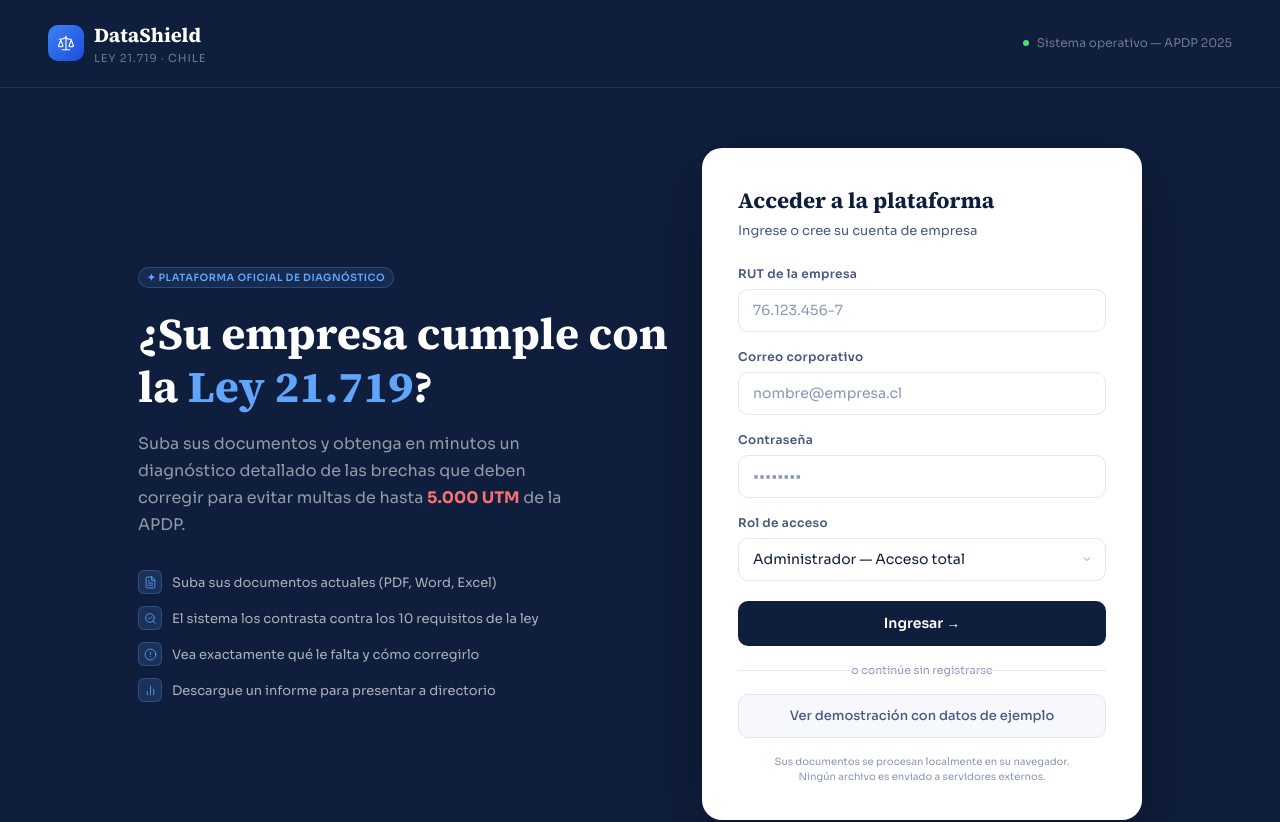
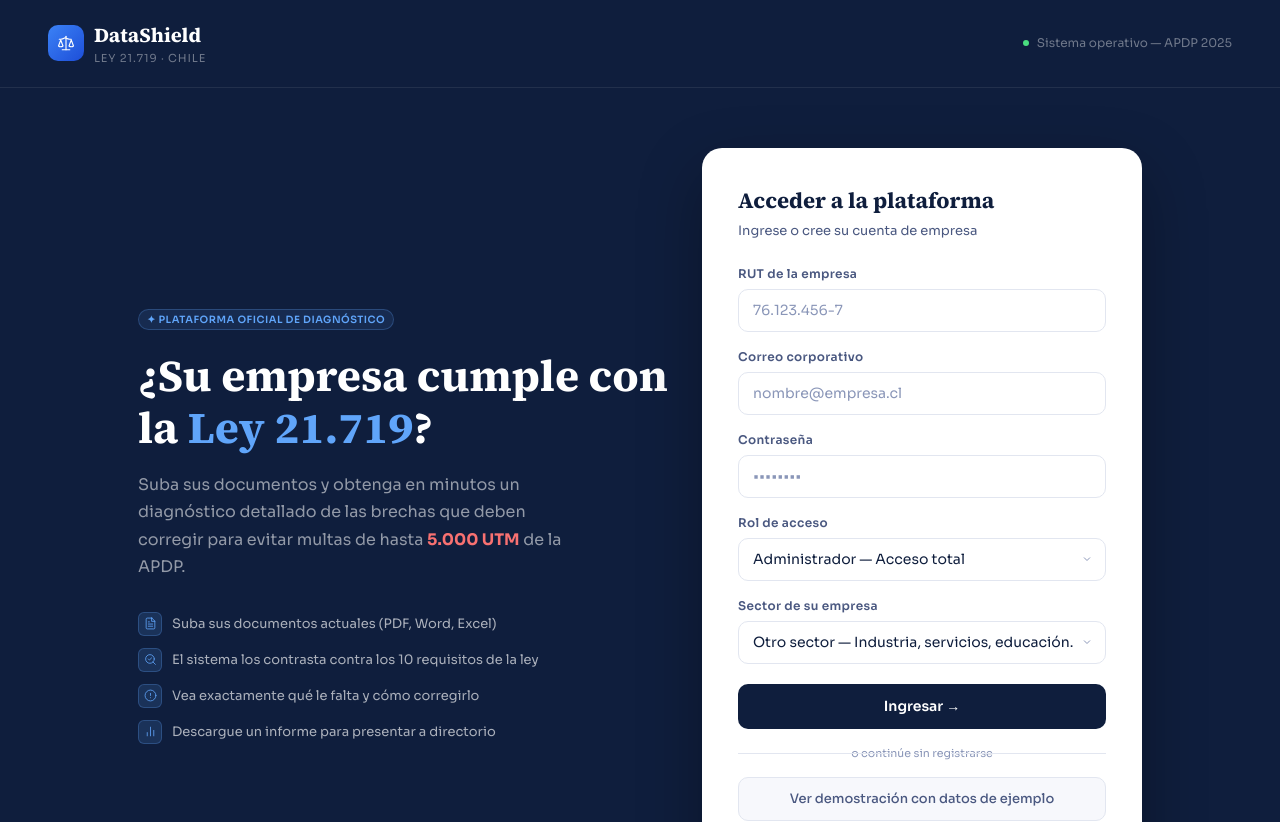
Before and after one commit to kuroro04/auditor-ley-21719, a Next.js app: page / in a window 1280 px wide. Shown: the top 822 px of the page. Built offline with nearby package versions, Linux system fonts and the light colour scheme.

Commit message:
feat: selector de sector en login
Co-Authored-By: Claude Sonnet 4.6 <noreply@anthropic.com>

```diff
--- a/app/page.tsx
+++ b/app/page.tsx
@@ -21,8 +21,8 @@ export default function Home() {
     <>
       {state.screen === 'landing' && (
         <Landing
-          onLogin={(rut, role) => {
-            state.login(rut, role);
+          onLogin={(rut, role, sector) => {
+            state.login(rut, role, sector);
             toast('✓ Bienvenido. Suba sus documentos para comenzar el diagnóstico.', 'blue');
           }}
           onDemo={() => {
--- a/components/Landing.tsx
+++ b/components/Landing.tsx
@@ -1,10 +1,10 @@
 'use client';
 import LoginCard from './LoginCard';
 import { ScaleIcon, FileTextIcon, SearchCheckIcon, AlertCircleIcon, BarChart2Icon } from './Icons';
-import type { UserRole } from '@/lib/types';
+import type { UserRole, Sector } from '@/lib/types';
 
 interface LandingProps {
-  onLogin: (rut: string, role: UserRole) => void;
+  onLogin: (rut: string, role: UserRole, sector: Sector) => void;
   onDemo: () => void;
   onToast: (msg: string, type: 'yellow' | 'blue') => void;
 }
--- a/components/LoginCard.tsx
+++ b/components/LoginCard.tsx
@@ -1,6 +1,8 @@
 'use client';
 import { useState } from 'react';
+import { SECTORES_OPCIONES } from '@/lib/sectorData';
 import type { UserRole } from '@/lib/types';
+import type { Sector } from '@/lib/types';
 
 const ROLES: { value: UserRole; label: string; desc: string }[] = [
   { value: 'administrador', label: 'Administrador', desc: 'Acceso total' },
@@ -9,7 +11,7 @@ const ROLES: { value: UserRole; label: string; desc: string }[] = [
 ];
 
 interface LoginCardProps {
-  onLogin: (rut: string, role: UserRole) => void;
+  onLogin: (rut: string, role: UserRole, sector: Sector) => void;
   onDemo: () => void;
   onToast: (msg: string, type: 'yellow' | 'blue') => void;
 }
@@ -19,6 +21,7 @@ export default function LoginCard({ onLogin, onDemo, onToast }: LoginCardProps)
   const [email, setEmail] = useState('');
   const [pass, setPass] = useState('');
   const [role, setRole] = useState<UserRole>('administrador');
+  const [sector, setSector] = useState<Sector>('otro');
 
   const formatRut = (raw: string): string => {
     const clean = raw.replace(/[^0-9kK]/g, '').toUpperCase().slice(0, 9);
@@ -40,7 +43,7 @@ export default function LoginCard({ onLogin, onDemo, onToast }: LoginCardProps)
       onToast('Formato de RUT inválido — use 12.345.678-9', 'yellow');
       return;
     }
-    onLogin(rut.trim(), role);
+    onLogin(rut.trim(), role, sector);
   };
 
   return (
@@ -75,6 +78,19 @@ export default function LoginCard({ onLogin, onDemo, onToast }: LoginCardProps)
         </select>
       </div>
 
+      <div className="form-group">
+        <label className="form-label">Sector de su empresa</label>
+        <select
+          className="form-input form-select"
+          value={sector}
+          onChange={e => setSector(e.target.value as Sector)}
+        >
+          {SECTORES_OPCIONES.map(s => (
+            <option key={s.value} value={s.value}>{s.label} — {s.desc}</option>
+          ))}
+        </select>
+      </div>
+
       <button className="btn-login" onClick={handleLogin}>Ingresar →</button>
 
       <div className="login-divider">o continúe sin registrarse</div>
```
